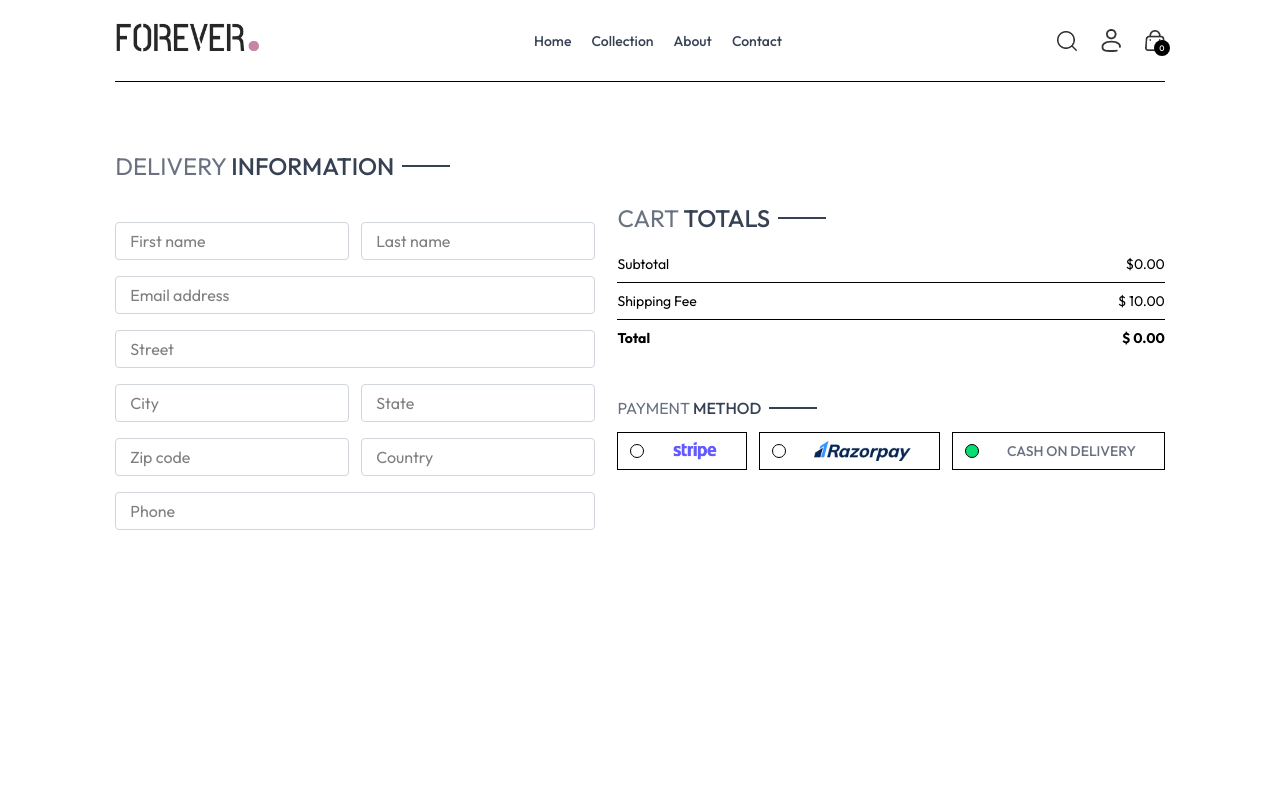
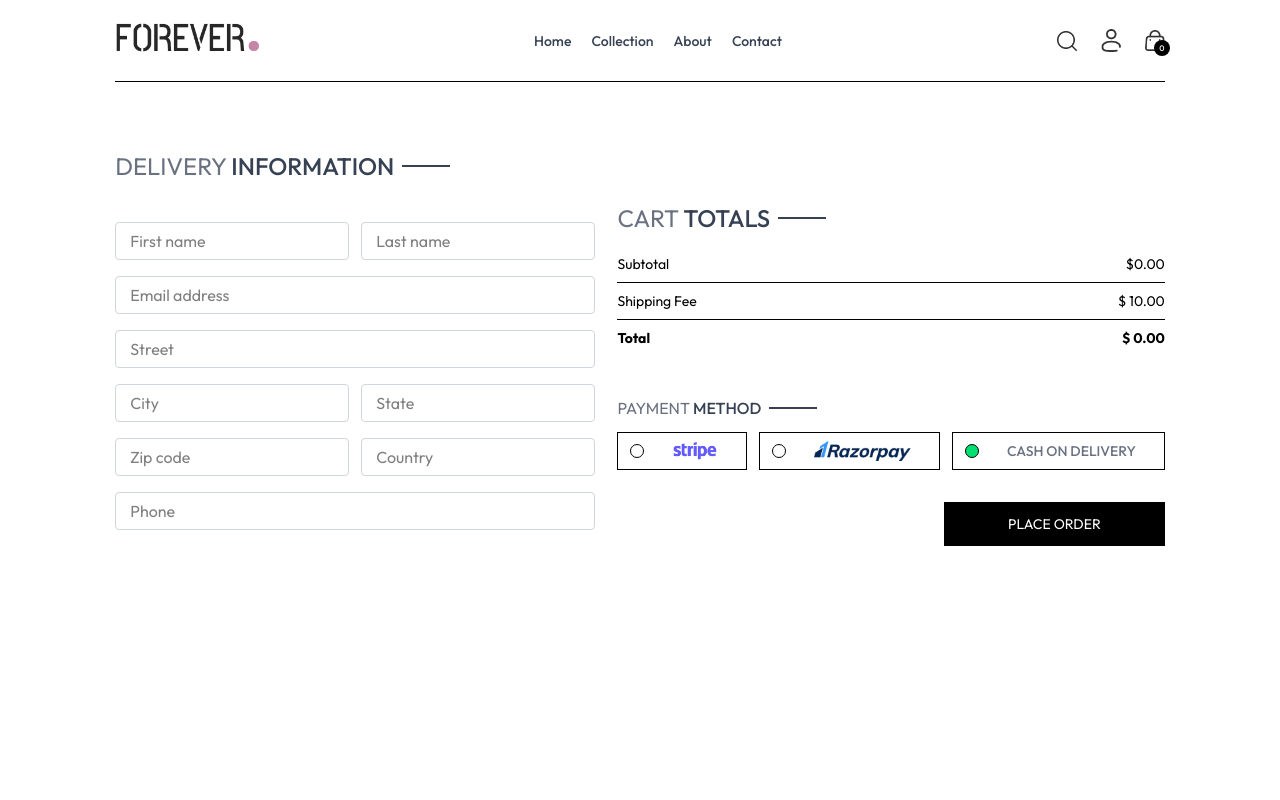
Before and after one commit to mahimaanchra/mern-ecommerce-stripe, a React (Vite) app in the folder Frontend/: page /placeorder in a window 1280 px wide. Shown: the top 800 px of the page. Built offline with nearby package versions, Linux system fonts and the light colour scheme.

Commit message:
place order ui completed

```diff
--- a/Frontend/src/pages/PlaceOrder.jsx
+++ b/Frontend/src/pages/PlaceOrder.jsx
@@ -1,11 +1,14 @@
-import React, { useState } from 'react'
+import React, { useState , useContext} from 'react'
 import Title from '../components/Title'
 import CartTotal from '../components/CartTotal';
 import { assets } from '../assets/frontend_assets/assets';
+import { ShopContext } from '../context/ShopContext';
 
 const PlaceOrder = () => {
 
   const [method , setMethod] = useState('cod');
+
+  const {navigate} = useContext(ShopContext);
 
   return (
     <div className='flex flex-col sm:flex-row justify-between gap-4 pt-5 sm:pt-14 min-h-[80vh] border-t'>
@@ -53,6 +56,9 @@
         <p className='text-gray-500 text-sm font-medium mx-4'>CASH ON DELIVERY</p>
         </div>
        </div>
+       <div className='w-full text-end mt-8'>
+        <button onClick={()=>navigate('/orders')} className='bg-black text-white px-16 py-3 text-sm'>PLACE ORDER</button>
+       </div>
        </div>
       </div>
     </div>
```
